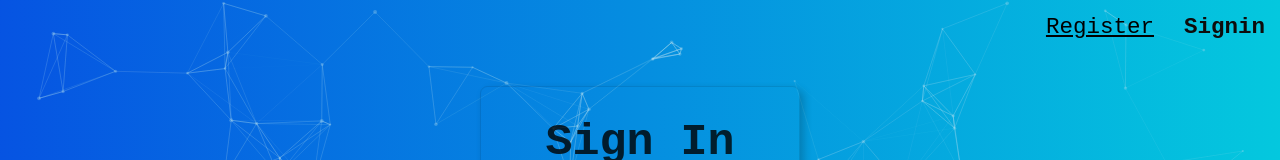
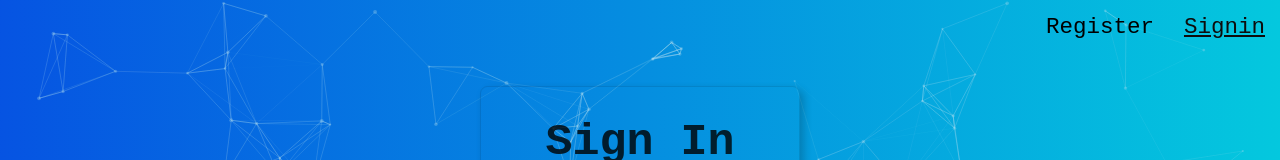
Before and after one commit to fawazadeniji123/smart-brain, a React (Vite) app: page /signin in a window 1280 px wide. Shown: the top 160 px of the page. Built offline with nearby package versions, Linux system fonts and the light colour scheme.

Commit message:
changed nav style

```diff
--- a/src/components/Nav/Nav.css
+++ b/src/components/Nav/Nav.css
@@ -5,10 +5,10 @@
 
 .primary-nav a {
   font-weight: 400;
+  text-decoration: none;
 }
 
 .primary-nav a.active {
   color: #0e0c0c;
-  text-decoration: none;
-  font-weight: 600;
+  text-decoration: underline;
 }
```
